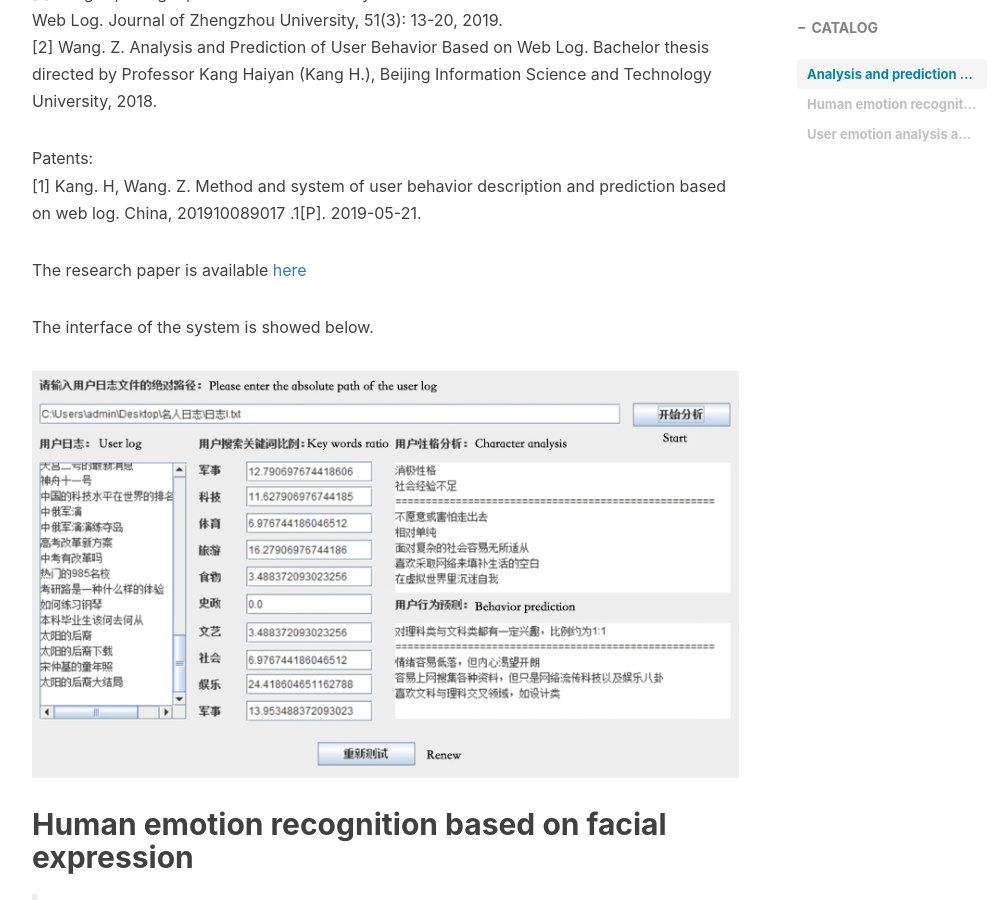
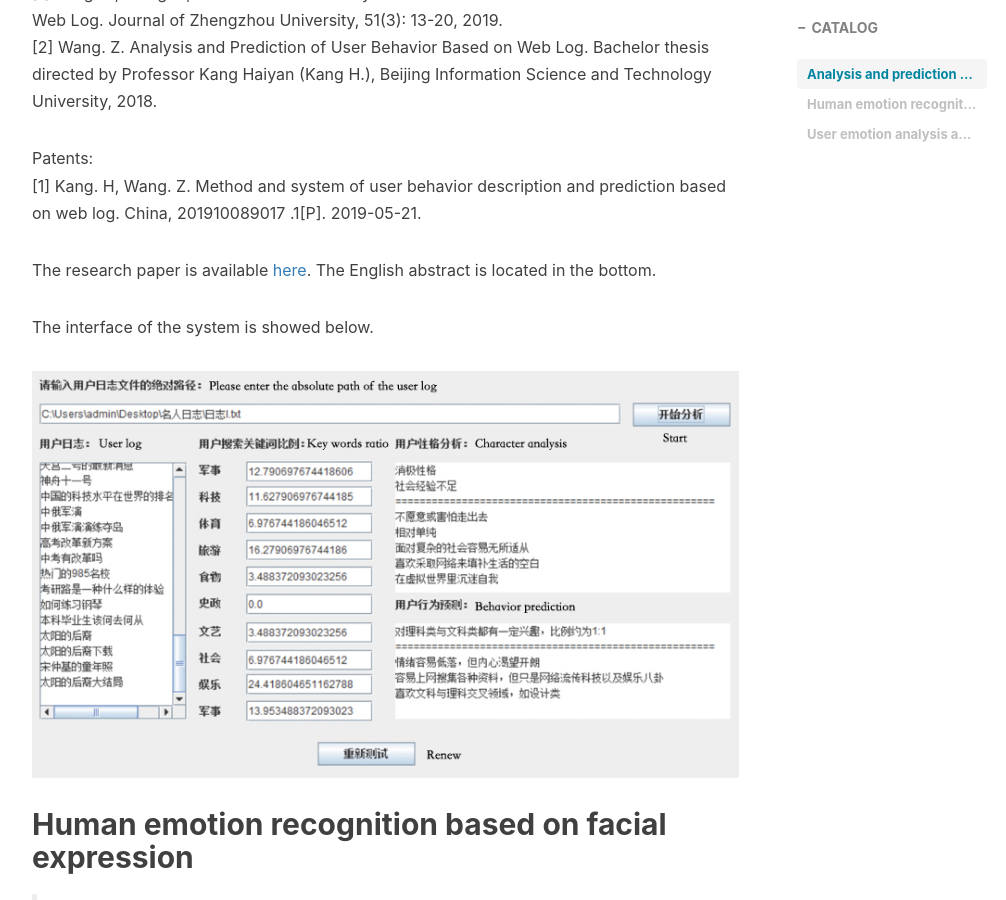
Before and after one commit to wangzh3/wangzh3.github.io, a Jekyll site: the page built from _posts/2020-10-30-Data-analysis-and-machine-learning.md, in a window 1280 px wide and 900 px high, scrolled down 1000 px. Shown: the whole window, without its empty margins (233-1239 px from the left). Built offline with Jekyll 4.4.1, drawn with Linux system fonts in a browser that asks for light colours; nearby versions of some CDN libraries; comment, search, counter and statistics services are not loaded.

Commit message:
Update 2020-10-30-Data-analysis-and-machine-learning.md

```diff
--- a/_posts/2020-10-30-Data-analysis-and-machine-learning.md
+++ b/_posts/2020-10-30-Data-analysis-and-machine-learning.md
@@ -23,7 +23,7 @@
 Patents:<br>
 [1]	Kang. H, Wang. Z. Method and system of user behavior description and prediction based on web log. China, 201910089017 .1[P]. 2019-05-21.
 
-The research paper is available [here](http://new.oversea.cnki.net/KCMS/detail/detail.aspx?dbcode=CJFQ&dbname=CJFDLAST2019&filename=ZZDZ201903008&v=MDAwNDFyQ1VSTE9mYnVSbUZpamdWcjdQUHpmUGRMRzRIOWpNckk5RmJJUjhlWDFMdXhZUzdEaDFUM3FUcldNMUY=)
+The research paper is available [here](https://github.com/wangzh3/wangzh3.github.io/blob/master/upload/Analysis%20and%20Prediction%20of%20User%20Behavior%20Based%20on%20Web%20Log.pdf). The English abstract is located in the bottom.
 
 The interface of the system is showed below.
 
```
